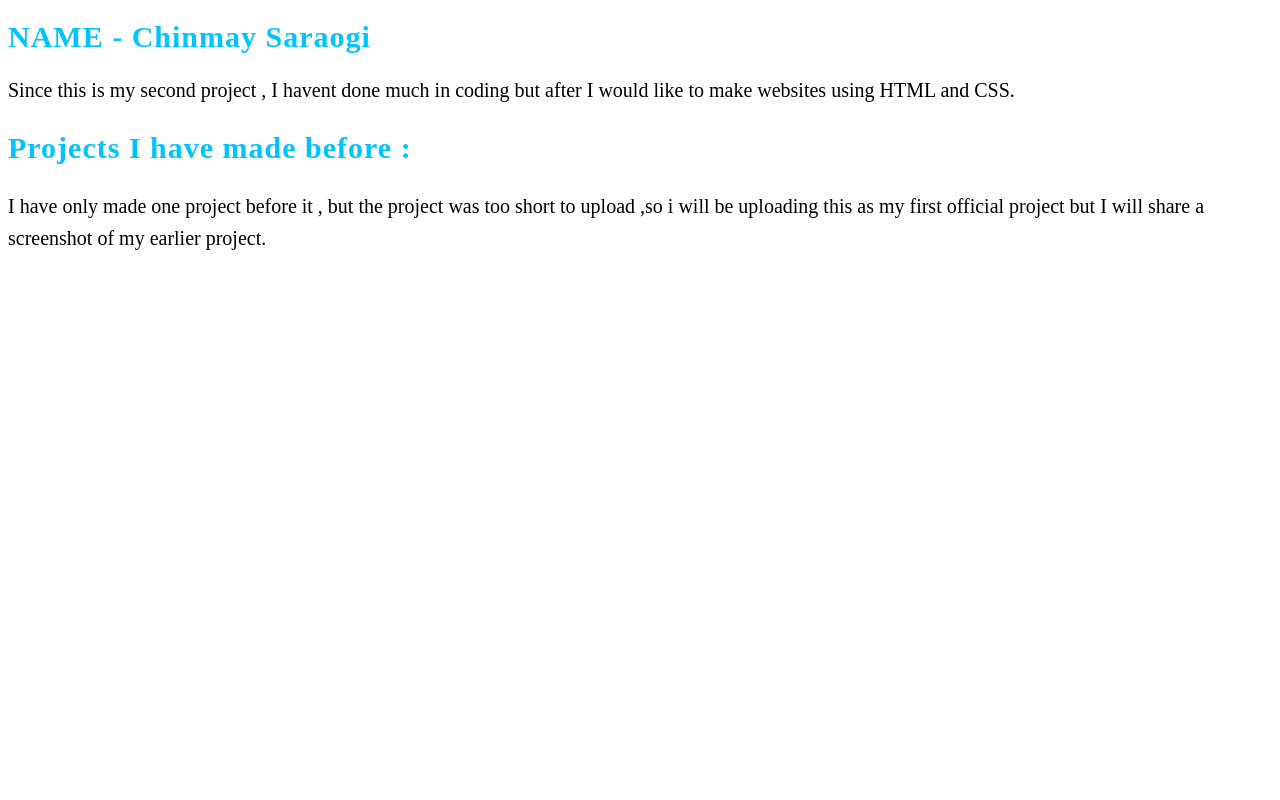
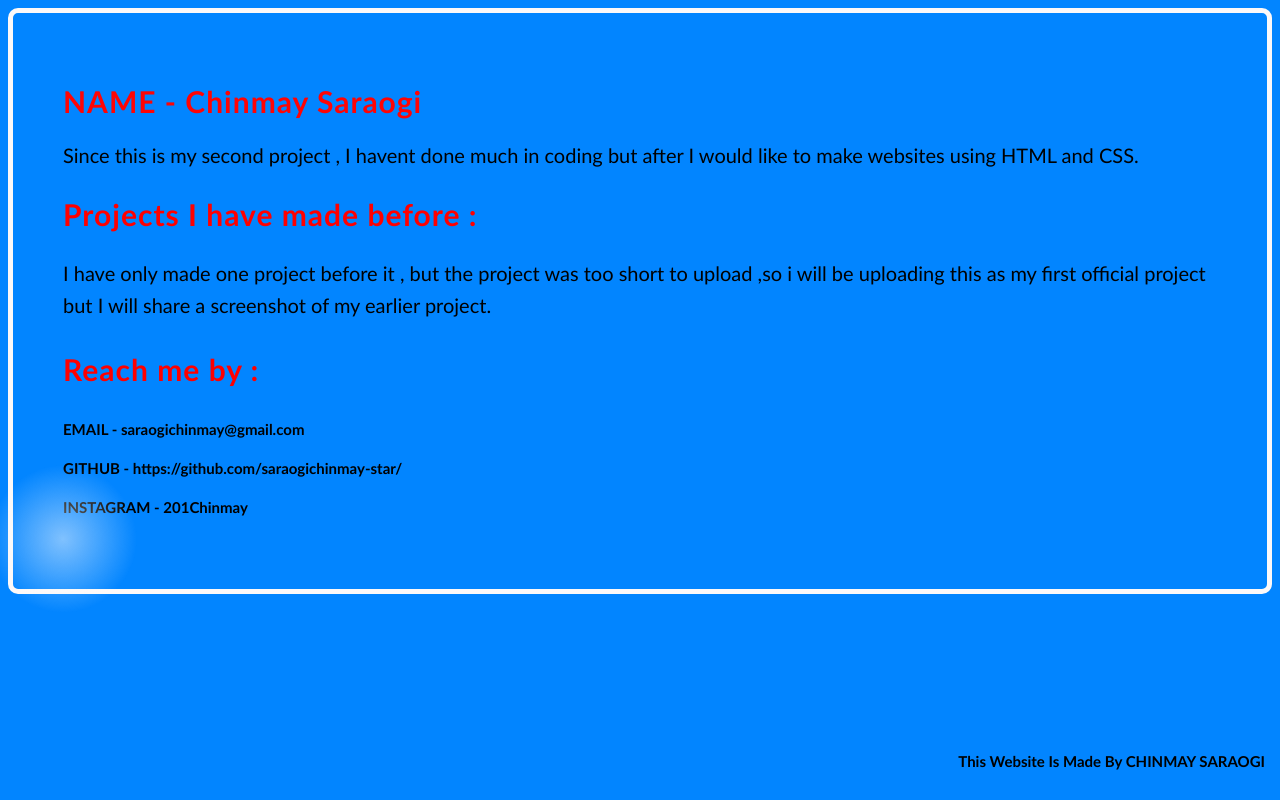
Before and after one commit to saraogichinmay-star/About-me, a plain HTML site: page index.html in a window 1280 px wide. Drawn offline with Linux system fonts and the light colour scheme.

Commit message:
i have added ways to reachme and i have also give border, background colour and some text colour by using css and html . i have also used sipyt for glowing mouse effect

```diff
--- a/index.html
+++ b/index.html
@@ -4,7 +4,7 @@
         <title> About Me </title>
         <link rel="stylesheet" href="style.css">
         </head>
-        <body>
+        <body style="background-color : rgb(2, 133, 255); font-family:'Gill Sans', 'Gill Sans MT', Calibri, 'Trebuchet MS', sans-serif;">
             <h1> NAME - Chinmay Saraogi </h1>
             <p style="font-size: 20px; line-height: 1.6; margin-bottom: 20px;"> Since this is my second project , I havent done much in coding
                  but after I would like to make websites using HTML and CSS.
@@ -14,5 +14,24 @@
                 but the project was too short to upload ,so i will be uploading this as my first official project but I
                 will share a screenshot of my earlier project.
             </p>
-        </body>
+           <h3> Reach me by :</h3>
+           <p style="font-weight: bold; font-size: 15px; line-height: 1.6; margin-bottom: 10px;"> EMAIL - saraogichinmay@gmail.com
+            </p>
+            <p style="font-weight: bold; font-size: 15px; line-height: 1.6; margin-bottom: 10px;"> GITHUB - https://github.com/saraogichinmay-star/
+            </p>
+            <p style="font-weight: bold; font-size: 15px; line-height: 1.6; margin-bottom: 20px;"> INSTAGRAM - 201Chinmay
+            </p>
+            <footer style="font: size 15px;font-weight:bold">
+                <p>  This Website Is Made By CHINMAY SARAOGI</p>
+            </footer>
+            <div id="glow"></div>
+<script>
+    const glow = document.getElementById("glow");
+    document.addEventListener("mousemove", (e) => {
+        glow.style.left = e.clientX + "px";
+        glow.style.top = e.clientY + "px";
+    });
+    </script>
+            </body>
+            </html>
 </html>
--- a/style.css
+++ b/style.css
@@ -1,13 +1,47 @@
 h1 {
-color : #00c3ff;
+color : #ff0404;
 font-size : 30px;
 font-weight : bold;
 letter-spacing : 1px;
 }
 
 h2 {
-    color : #00c3ff;
+    color : #ff0000;
     font-size : 30px;
     font-weight : bold;
     letter-spacing : 1px;
 }
+
+h3 {
+    color : #ff0000;
+    font-size : 30px;
+    font-weight : bold;
+    letter-spacing : 1px;
+}
+
+#glow {
+    position : fixed;
+    width : 150px;
+    height : 150px;
+    border-radius : 40%;
+    background : radial-gradient(circle , rgba(253, 253, 253, 0.5) , transparent 70%);
+    pointer-events : none;
+    transform : translate(-50% , -50%);
+    z-index : 9999;
+}
+
+body{
+    padding : 50px;
+    background-color : rgb(2, 133, 255);
+    border :#fcf9f9 3px solid;
+    border-radius :10px;
+    border-width : 5px;
+}
+
+footer {
+    position:fixed;
+    bottom:15px;
+    right: 15px;
+    font-size:15px;
+    font-weight:bold;
+}
```
